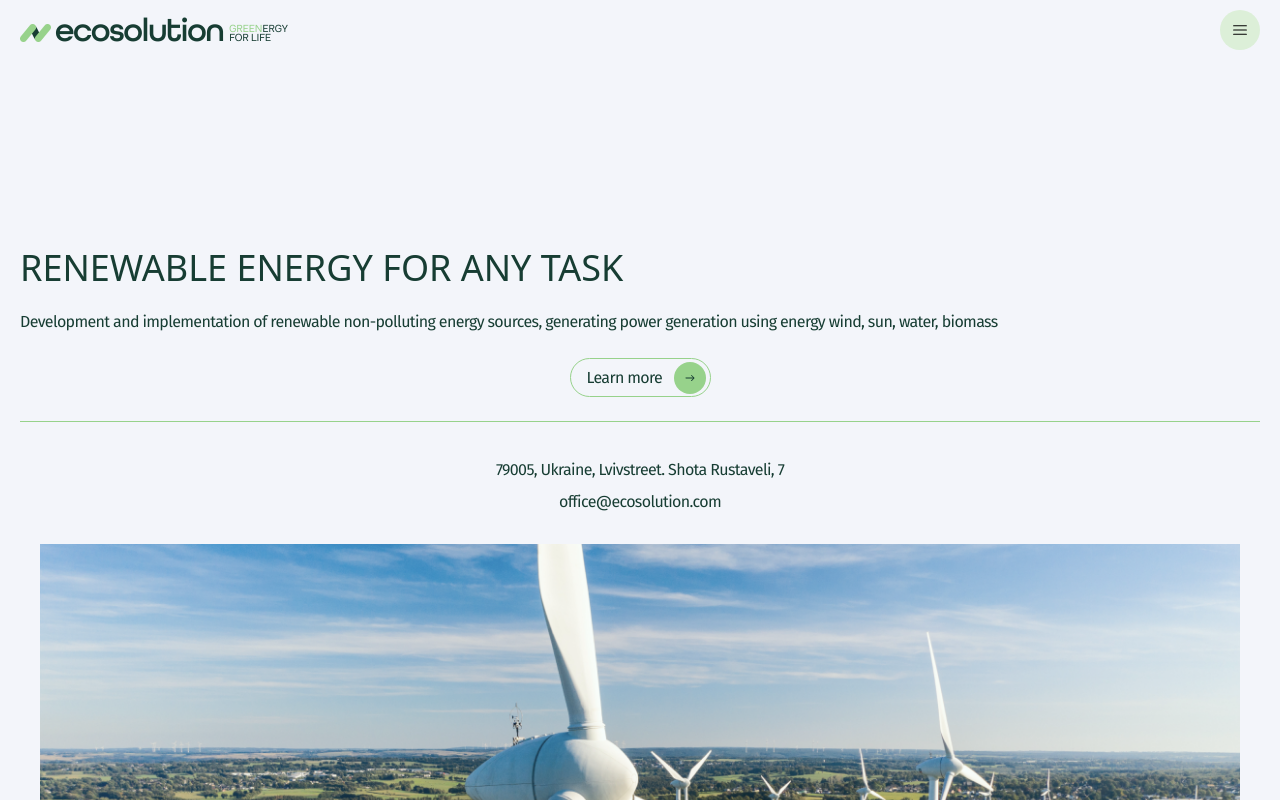
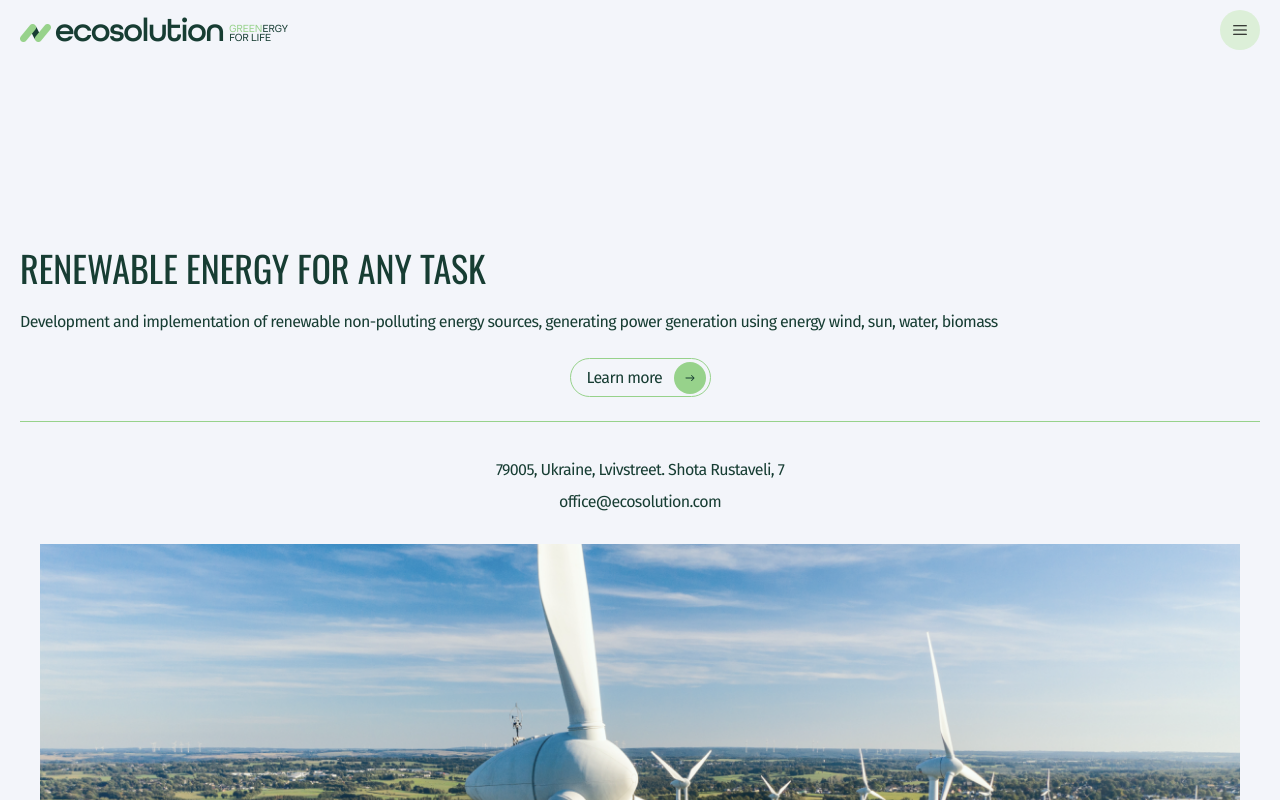
Before and after one commit to Malakhow-Alexandr/ecosolution-next-tailwind, a Next.js app: page / in a window 1280 px wide. Shown: the top 800 px of the page. Built offline with nearby package versions, Linux system fonts and the light colour scheme.

Commit message:
Try to fix bug with fonts

```diff
--- a/app/layout.tsx
+++ b/app/layout.tsx
@@ -3,13 +3,13 @@ import { Oswald, Fira_Sans } from "next/font/google";
 import "./globals.css";
 import Header from "@/components/Header/Header";
 
-// export const oswald = Oswald({
-//   weight: ["400", "700"],
-//   subsets: ["latin"],
-//   variable: "--font-oswald",
-// });
+const oswald = Oswald({
+  weight: ["400", "700"],
+  subsets: ["latin"],
+  variable: "--font-oswald"
+});
 
-export const fira = Fira_Sans({
+const fira = Fira_Sans({
   weight: ["400", "500"],
   subsets: ["latin"],
   variable: "--font-fira"
@@ -26,7 +26,10 @@ export default function RootLayout({
   children: React.ReactNode;
 }) {
   return (
-    <html lang="en" className={fira.variable}>
+    <html
+      lang="en"
+      className={`${fira.variable} ${oswald.variable}`}
+    >
       <body>
         <div id="backdrop-root"></div>
         <Header />
```
